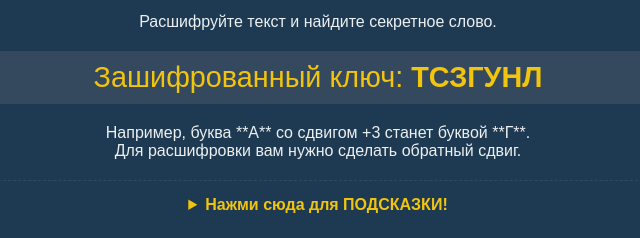
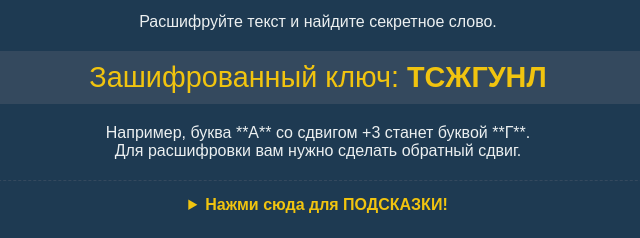
Before and after one commit to ITCubeAngarsk/NovogodniyPerepoloh, a plain HTML site: page challenges/m1.html in a window 1280 px wide. Shown: the part 306-544 px from the top of the page, 322-962 px from the left. Drawn offline with Linux system fonts and the light colour scheme.

Commit message:
Update m1.html

```diff
--- a/challenges/m1.html
+++ b/challenges/m1.html
@@ -47,7 +47,7 @@
         <p>Расшифруйте текст и найдите секретное слово.</p>
 
         <div class="cipher-text">
-            Зашифрованный ключ: <span style="font-weight: bold;">ТСЗГУНЛ</span>
+            Зашифрованный ключ: <span style="font-weight: bold;">ТСЖГУНЛ</span>
         </div>
 
         <p>
@@ -74,4 +74,5 @@
     <p>Нажмите <a href="../index.html" style="color: #f1c40f;">сюда</a>, чтобы вернуться на Главную Карту и ввести ключ.</p>
 
 </body>
+
 </html>
```
